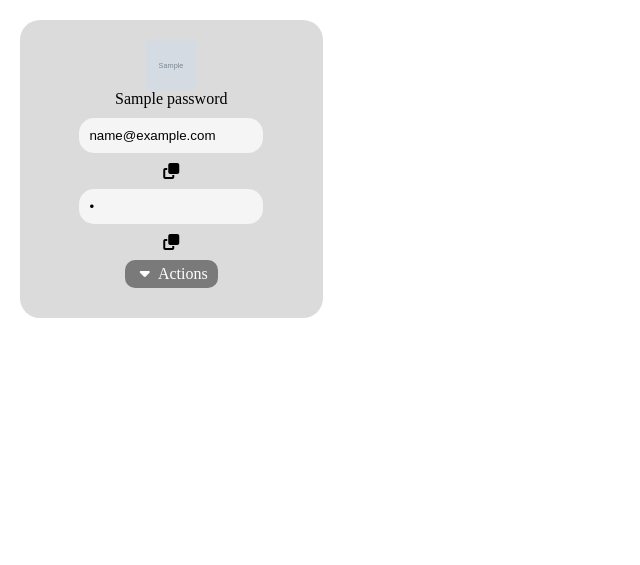
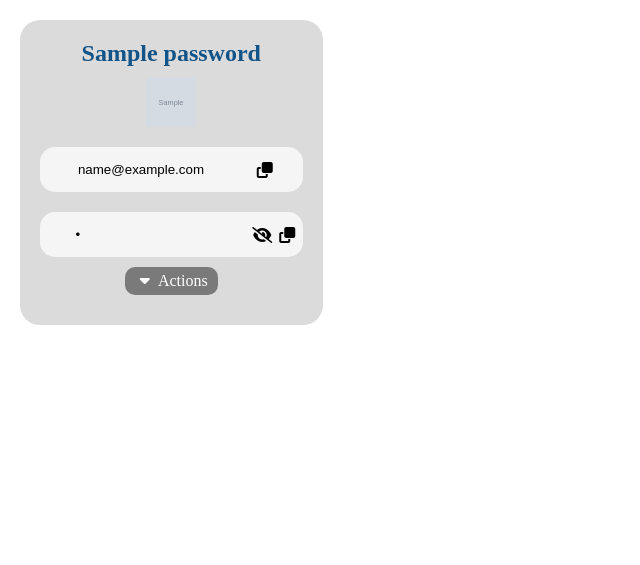
Before and after one commit to shameerrehman/PasswordManager, a Django app: template passwordmanager/app/templates/index.html in a window 1280 px wide. Shown: the part 68-633 px from the top of the page, without its empty margins (0-640 px from the left). Run offline with Django 3.2, Linux system fonts and the light colour scheme; the template is opened without the code that fills it: most values are stand-ins (such as "Sample title", 1, 10 or a date in 2020); grey boxes marked "Sample" are stand-in pictures.

Commit message:
added password viewing ability

```diff
--- a/passwordmanager/app/static/main.js
+++ b/passwordmanager/app/static/main.js
@@ -23,7 +23,29 @@ const copies = document.querySelectorAll(".copy");
 copies.forEach(copy =>{
     copy.onclick = () =>{
         let elementToCopy = copy.previousElementSibling;
-        elementToCopy.select();
-        document.execCommand("copy")
+        if (elementToCopy.className  !== "creds"){
+            elementToCopy = elementToCopy.previousElementSibling;
+            elementToCopy.select();
+            document.execCommand("copy")
+        }
+        else{
+            elementToCopy.select();
+            document.execCommand("copy")
+
+        }
     }
 })
+
+function viewPass(id) {
+    var pass = document.getElementById(id);
+    const icon = document.getElementById('icon'+id);
+    if (pass.type === "password") {
+        pass.type = "text";
+        icon.classList.remove("fa-eye-slash");
+        icon.classList.add("fa-eye");
+    } else {
+        pass.type = "password";
+        icon.classList.remove("fa-eye");
+        icon.classList.add("fa-eye-slash");
+    }
+  }
--- a/passwordmanager/app/static/style.css
+++ b/passwordmanager/app/static/style.css
@@ -31,7 +31,7 @@ a:hover{
     color: white;
 }
 
-input{
+.input{
     width: 70%;
     margin: 10px auto;
     padding: 10px;
@@ -141,8 +141,19 @@ header nav ul li{
     align-items: center;
     text-align: center;
 }
-.copy{
+.copy:hover{
     cursor: pointer;
+    color: gray;
+
+}
+
+.fa-eye:hover{
+    cursor: pointer;
+    color: gray;
+}
+.fa-eye-slash:hover{
+    cursor: pointer;
+    color: gray;
 }
 #add-password-modal{
     display: none;
@@ -167,8 +178,29 @@ header nav ul li{
     justify-content: center;
     flex-direction: column;
     align-items: center;
+    text-align: center;
     padding: 20px;
     border-radius: 20px;
+}
+.creds{
+    margin-right: 10px;
+    width: 70%;
+    padding: 10px;
+    border: #FFFFFF;
+    border-radius: 15px;
+    background-color: var(--light-grey);
+}
+.display-card-info{
+    display: flex;
+    flex-direction: row;
+    justify-content: center;
+    width: 100%;
+    align-items:center;
+    margin-top: 20px;
+    padding: 5px;
+    border: #FFFFFF;
+    border-radius: 15px;
+    background-color: var(--light-grey);
 }
 .actions{
     margin: 5px;
@@ -194,13 +226,18 @@ header nav ul li{
     display: flex;
 }
 
+@media screen and (max-width: 880px) {
+    .container{
+        grid-template-columns: 1fr 1fr 1fr;
+    }
+}
 @media screen and (max-width: 680px) {
     .container{
         grid-template-columns: 1fr 1fr;
     }
 }
 
-@media screen and (max-width: 420) {
+@media screen and (max-width: 420px) {
     .container{
         grid-template-columns: 1fr;
     }
--- a/passwordmanager/app/templates/index.html
+++ b/passwordmanager/app/templates/index.html
@@ -95,8 +95,8 @@
             <div class="modal" id="password-modal">
                 <h2>URL/Name</h2>
                 <img width="80" height="80" src="https://cdn.pixabay.com/photo/2016/04/13/14/27/google-chrome-1326908__340.png">
-                <input type="email" name="email" placeholder="emial@address.com"> <i class="fas fa-copy fa-fw copy" title="copy to clipboard"></i>
-                <input type="password" name="password" value="password"><i class="fas fa-copy fa-fw copy" title="copy to clipboard"></i>
+                <input class="input" type="email" name="email" placeholder="emial@address.com"> <i class="fas fa-copy fa-fw copy" title="copy to clipboard"></i>
+                <input class="input" type="password" name="password" value="password"><i class="fas fa-copy fa-fw copy" title="copy to clipboard"></i>
 
             </div>
 
@@ -116,10 +116,15 @@
         <div class="container">
             {% for password in all_passwords %}
                 <div class="card">
-                    <img width="50" height="50" src="{{password.favicon}}">
-                    <div class="name">{{password.title}}</div>
-                    <input type="email" name="email" value="{{password.email}}"> <i class="fas fa-copy fa-fw copy" title="copy to clipboard"></i>
-                <input type="password" name="password" value="{{password.password}}"><i class="fas fa-copy fa-fw copy" title="copy to clipboard"></i>
+                    <div class="name"><h2>{{password.title}}</h2></div>
+                    <img width="50" height="50" style="margin-top:10px;"src="{{password.favicon}}">
+                    <div class="display-card-info"><input class="creds" type="email" name="email" value="{{password.email}}"> <i class="fas fa-copy fa-fw copy" title="copy to clipboard"></i></div>
+                    <div class="display-card-info"><input class="creds" style="margin-left:20px;"id="secret-id" type="password" name="password" value="{{password.password}}"><i class="fa-solid fa-fw fa-eye-slash" style="margin-right:5px;" id='see-pass' title="View Password" onclick="viewPass(this.previousElementSibling.id)"></i><i class="fas fa-copy fa-fw copy" title="copy to clipboard"></i></div>
+                    <script>
+                        var id = Date.now().toString(36) + Math.random().toString(36).substr(2);;
+                        document.getElementById("secret-id").id = id;
+                        document.getElementById("see-pass").id = 'icon'+id;
+                    </script>
                     <div class="actions"><p><i class="fa-solid fa-caret-down fa-fw"></i> Actions</p>
                         <a href="" class="action-item"><i class="fa fa-trash fa-fw"> </i> Delete</a>
                         <a href="" class="action-item"><i class="fa fa-eye fa-fw"> </i>View</a>
```
Also changed, not shown: other parts of passwordmanager/app/templates/index.html (+16 -16 lines).
